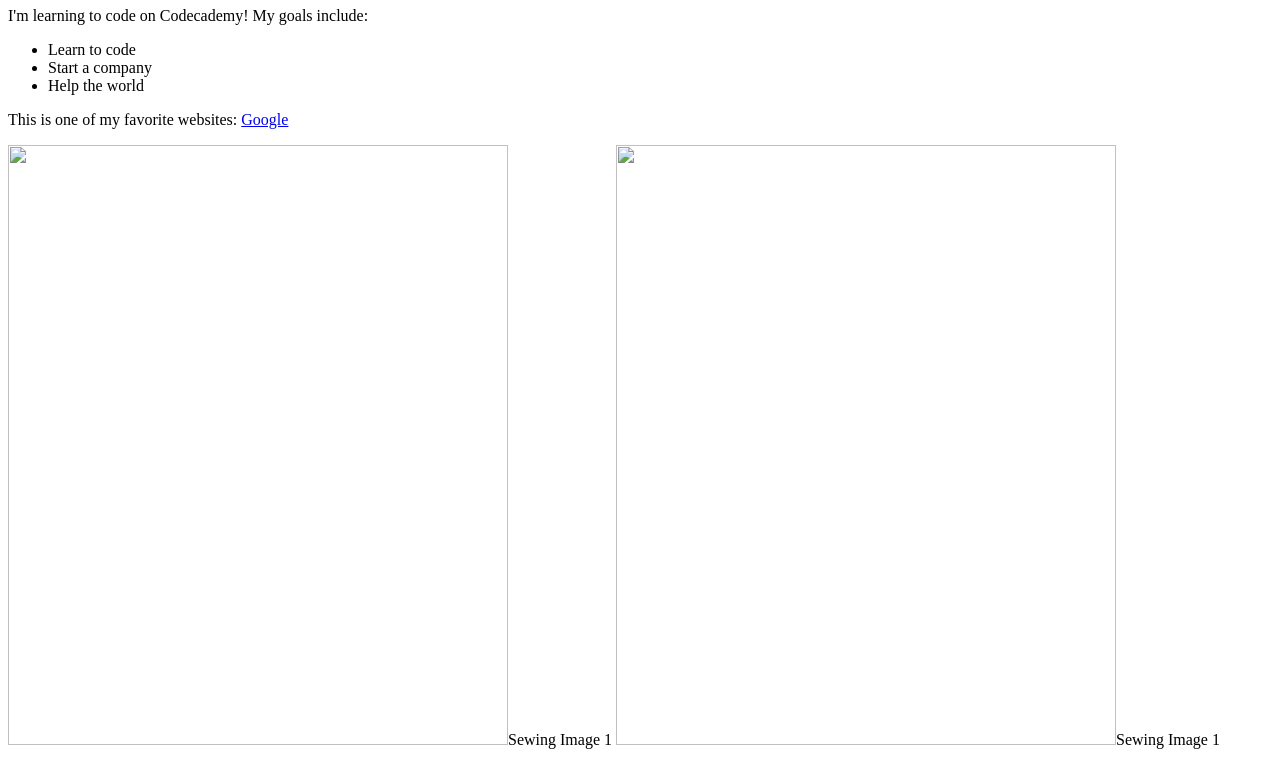
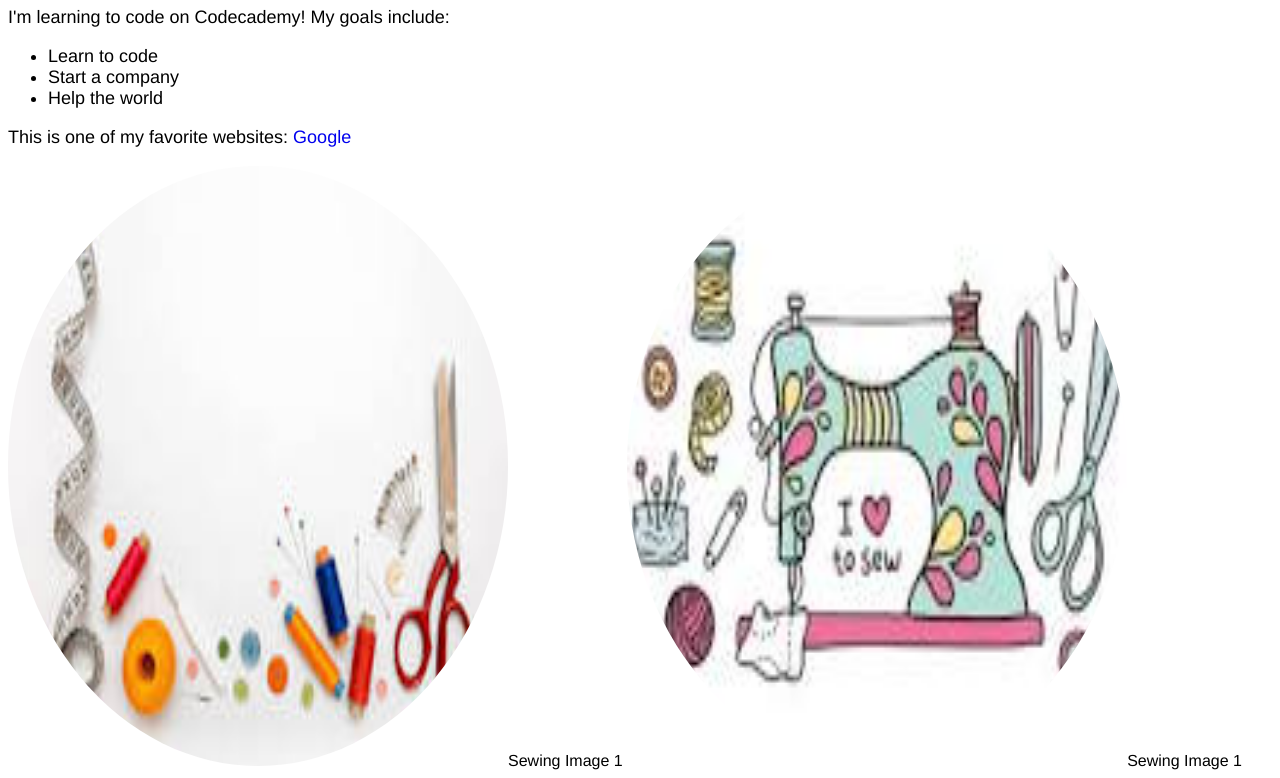
Before and after one commit to sumayaqureshi3/Final, a plain HTML site: page index.html in a window 1280 px wide. Shown: the part 73-851 px from the top of the page. Before the commit the page ends 830 px from the top, so only its background shows below. Drawn offline with Linux system fonts and the light colour scheme; the site is published under a folder, as on GitHub Pages, so addresses that start at the root find nothing.

Commit message:
Update index.html

```diff
--- a/index.html
+++ b/index.html
@@ -2,7 +2,7 @@
 <html>
 <head>
   <title>Sewing Basics</title>
-  <link href="/style/style.css" type="text/css" rel="stylesheet">
+  <link href="./style/style.css" type="text/css" rel="stylesheet">
 </head>
 <body>
     <h1>FirstName LastName</h1>
@@ -13,7 +13,7 @@
       <li>Help the world</li>
     </ul>
     <p>This is one of my favorite websites: <a href="https://www.google.com/" target="_blank">Google</a></p>
-    <img src="/images/sewing1.jpeg" width="500" height="600">Sewing Image 1
-    <img src="/images/sewing2.jpeg" width="500" height="600">Sewing Image 1
+    <img src="./images/sewing1.jpeg" width="500" height="600">Sewing Image 1
+    <img src="./images/sewing2.jpeg" width="500" height="600">Sewing Image 1
 </body>
 </html>
```
